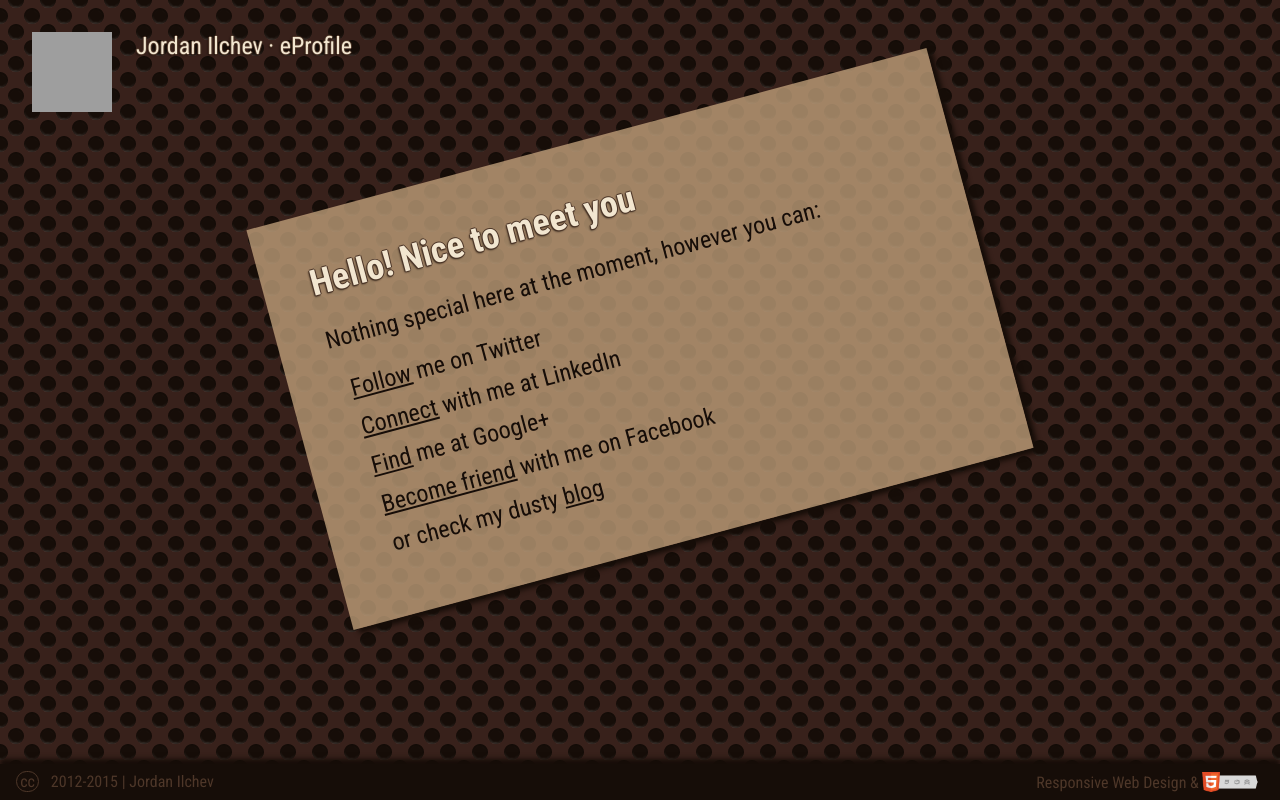
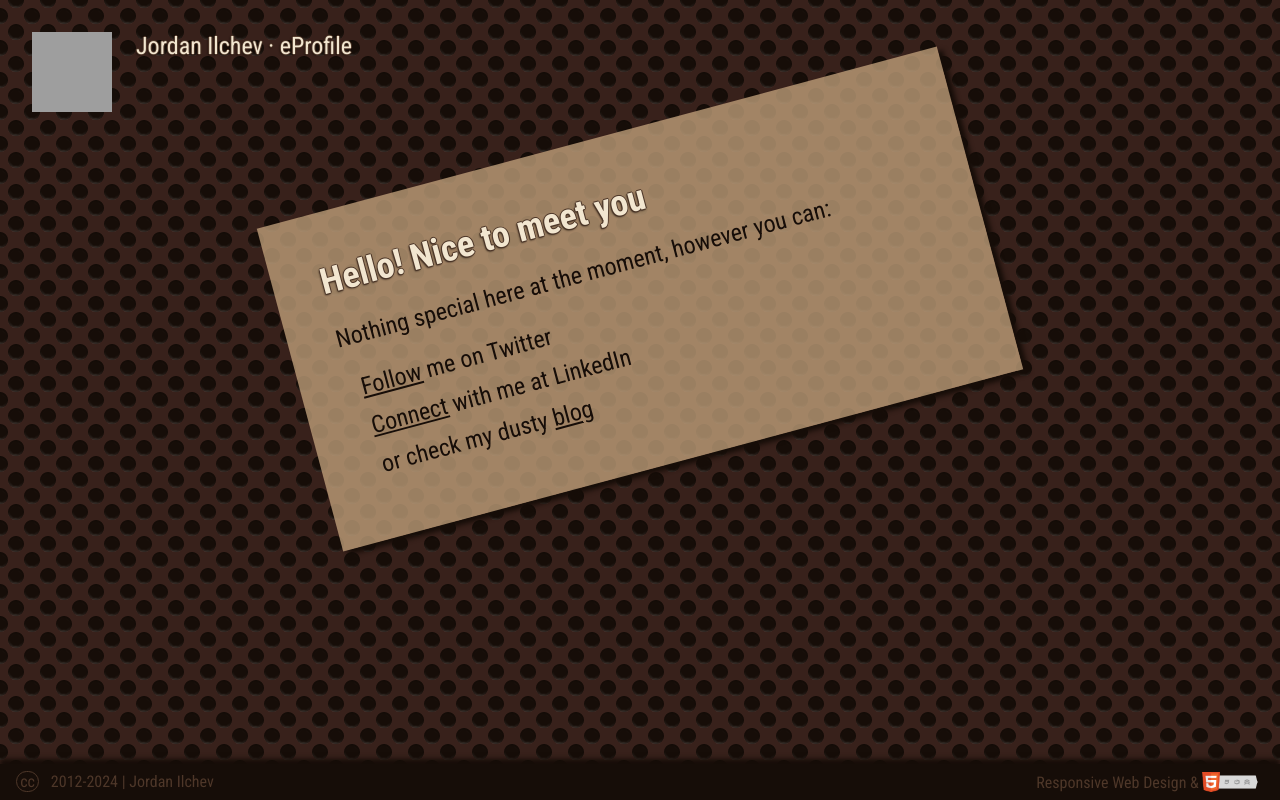
Before and after one commit to jordanilchev/jordan.ilchev.com, a plain HTML site: page index.html in a window 1280 px wide. Drawn offline with Linux system fonts and the light colour scheme; grey boxes are pictures that could not be loaded.

Commit message:
Update index.html links to socials
- Removed some socials no longer used by me ;)
- Updated the copy to show current year as upper

```diff
--- a/index.html
+++ b/index.html
@@ -22,19 +22,14 @@
     </p>
     <ul>
         <li><a href="https://twitter.com/#!/jordanilchev">Follow</a> me on Twitter</li>
-        <li><a href="http://www.linkedin.com/in/jordanilchev">Connect</a> with me at LinkedIn
-        </li>
-        <li><a href="https://plus.google.com/u/0/111072581506611799997">Find</a> me at Google+
-        </li>
-        <li><a href="http://www.facebook.com/jordan.ilchev">Become friend</a> with me on Facebook
-        </li>
+        <li><a href="http://www.linkedin.com/in/jordanilchev">Connect</a> with me at LinkedIn</li>
         <li>or check my dusty <a href="http://j-bag-of-tricks.ilchev.com/">blog</a></li>
     </ul>
 </article>
 
 <footer>
     <a rel="license" href="http://creativecommons.org/licenses/by/3.0/" target="license" class="cclicense">cc</a>
-    <span>2012-2015 | Jordan Ilchev</span>
+    <span>2012-<script>document.write(/\d{4}/.exec(Date())[0])</script> | Jordan Ilchev</span>
 
     <div class="badges">
         Responsive Web Design &amp;
```
